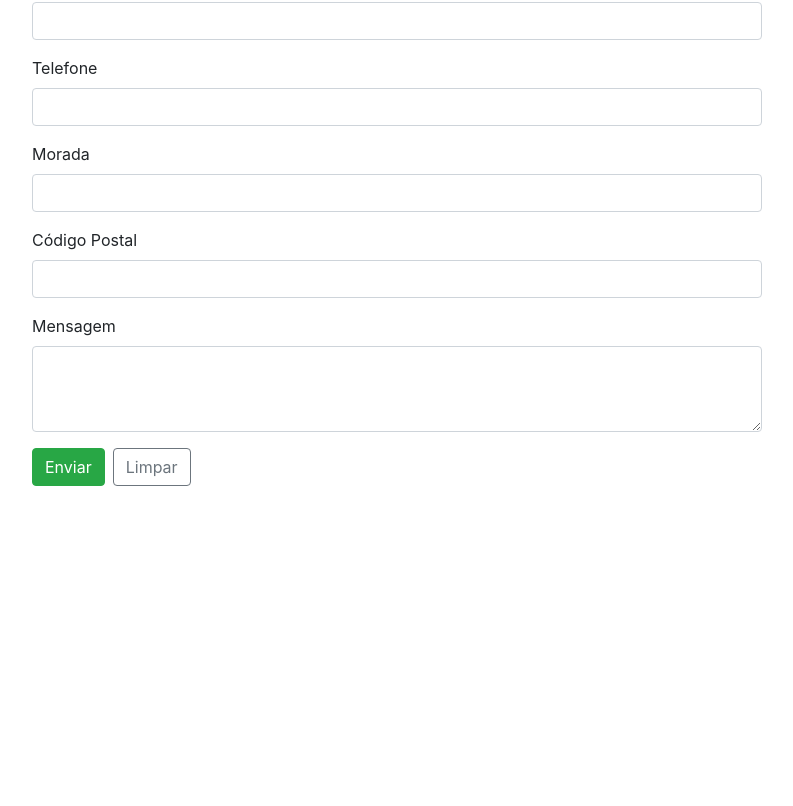
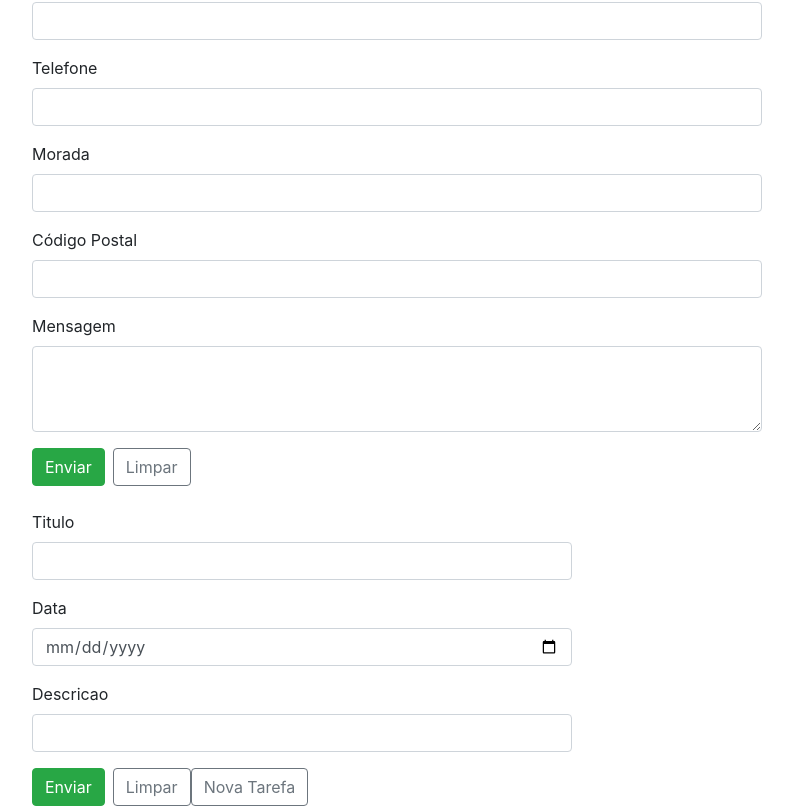
Before and after one commit to Rompante/REACT-APP-1, a React (Vite) app: page / in a window 1280 px wide. Shown: the part 778-1584 px from the top of the page, without its empty margins (53-846 px from the left). Before the commit the page ends 1264 px from the top, so only its background shows below. Built offline with nearby package versions, Linux system fonts and the light colour scheme.

Commit message:
criação da tarefa

```diff
--- a/src/App.jsx
+++ b/src/App.jsx
@@ -8,6 +8,7 @@ import Mensagem from './Mensagem';
 import Alerta from './Alerta';
 import Contador from './Contador';
 import Formulario from './Formulario'
+import Tarefas from './Tarefas'
 
 // Um componente React é uma função que devolve JSX (JavaScript + HTML)
 function App() {
@@ -37,7 +38,7 @@ function App() {
       <Alerta tipo="warning" texto="O componente Alerta está a funcionar"/>
 
       <Formulario />
-
+      <Tarefas />
     </div>
   );
 }
--- a/src/Formulario.jsx
+++ b/src/Formulario.jsx
@@ -28,7 +28,7 @@ function Formulario() {
 
     return (
         <div className="mt-4 row">
-            <div class="col-8">
+            <div className="col-8">
                 <form onSubmit={handleSubmit}>
                     {/* Cada campo é controlado — o valor vem do estado React */}
                     <div className="form-group">
@@ -78,7 +78,7 @@ function Formulario() {
                 </form>
             </div>
 
-            <div class="col-4">
+            <div className="col-4">
                 {/* Mostra os dados submetidos se existirem */}
                 {dadosSubmetidos && (
                     <div className="card mt-4">
--- a/src/Tarefas.jsx
+++ b/src/Tarefas.jsx
@@ -1,7 +1,7 @@
 import React, { useState } from 'react';
 
 function Tarefas() {
-    // Estado único "formData" guarda todos os campos do formulário num objeto
+
     const [formData, setFormData] = useState({
         id: '',
         titulo: '',
@@ -9,30 +9,51 @@ function Tarefas() {
         descricao: ''
     });
 
+    const [tarefas, setTarefas] = useState([])
+
     // Guarda os dados submetidos (para mostrar depois do envio)
     const [dadosSubmetidos, setDadosSubmetidos] = useState(null);
-
-    const novoId = Date.now(); // Gera um número com base no tempo atual para usar como ID único
 
     // Esta função é chamada quando o formulário é submetido
     function handleSubmit(e) {
         e.preventDefault(); // impede o recarregamento da página
-        setDadosSubmetidos({ ...formData, id: novoId }); // guarda os dados preenchidos com o ID único
+        setDadosSubmetidos(formData); // guarda os dados preenchidos
+
+        const novaTarefa = {
+            id: Date.now(),
+            titulo: formData.titulo ,
+            data: formData.data,
+            descricao: formData.descricao
+        };
+        setTarefas([...tarefas, novaTarefa]); // adiciona a nova tarefa à lista
     }
 
     // Limpa o formulário e os dados apresentados
     function limparFormulario() {
-        setFormData({ titulo: '', data: '', descricao: '' });
+        setFormData({ id: '', titulo: '', data: '', descricao: '' });
+        setDadosSubmetidos(null);
+    }
+
+    function novaTarefa() {
+        const novaTarefa = {
+            id: Date.now(),
+            titulo: 'Euzinho',
+            data: 'euzinha',
+            descricao: 'ui ui ui'
+        };
+        setFormData(novaTarefa);
+        setTarefas([...tarefas, novaTarefa]);
         setDadosSubmetidos(null);
     }
 
     return (
         <div className="mt-4 row">
-            <div class="col-8">
+
+            <div className="col-6">
                 <form onSubmit={handleSubmit}>
                     {/* Cada campo é controlado — o valor vem do estado React */}
                     <div className="form-group">
-                        <label>Título</label>
+                        <label>Titulo</label>
                         <input type="text" className="form-control" value={formData.titulo} onChange={(e) =>
 
                             setFormData({ ...formData, titulo: e.target.value })} required />
@@ -40,38 +61,47 @@ function Tarefas() {
                     <div className="form-group">
                         <label>Data</label>
                         <input type="date" className="form-control" value={formData.data} onChange={(e) =>
-
                             setFormData({ ...formData, data: e.target.value })} required />
                     </div>
+
                     <div className="form-group">
-                        <label>Descrição</label>
-                        <textarea className="form-control" rows="3" value={formData.descricao} onChange={(e) =>
-
-                            setFormData({ ...formData, descricao: e.target.value })}></textarea>
+                        <label>Descricao</label>
+                        <input type="text" className="form-control" rows="3" value={formData.descricao} onChange={(e) =>
+                            setFormData({ ...formData, descricao: e.target.value })} />
                     </div>
-
 
                     {/* Botões de ação */}
                     <button className="btn btn-success mr-2">Enviar</button>
 
                     <button type="button" className="btn btn-outline-secondary"
+                        onClick={limparFormulario}>Limpar</button>
 
-                        onClick={limparFormulario}>Limpar</button>
+                    <button type="button" className="btn btn-outline-secondary"
+                        onClick={novaTarefa}>Nova Tarefa</button>
                 </form>
             </div>
 
-            <div class="col-4">
-                {/* Mostra os dados submetidos se existirem */}
+            <div className="col-6">
                 {dadosSubmetidos && (
                     <div className="card mt-4">
                         <div className="card-body">
                             <h5 className="card-title">Dados Recebidos</h5>
-                            <p><strong>Título:</strong> {dadosSubmetidos.titulo}</p>
+                            <p><strong>Titulo:</strong> {dadosSubmetidos.titulo}</p>
                             <p><strong>Data:</strong> {dadosSubmetidos.data}</p>
-                            <p><strong>Descrição:</strong> {dadosSubmetidos.descricao}</p>
+                            <p><strong>Descricao:</strong> {dadosSubmetidos.descricao}</p>
                         </div>
                     </div>
                 )}
+
+                <ul className="list-group mt-4">
+                    {tarefas.map((tarefa) => (
+                        <li key={tarefa.id} className="list-group-item">
+                            <h5>{tarefa.titulo}</h5>
+                            <p> {tarefa.data}</p>
+                            <p>{tarefa.descricao}</p>
+                        </li>
+                    ))}
+                </ul>
             </div>
         </div>
     );
```
